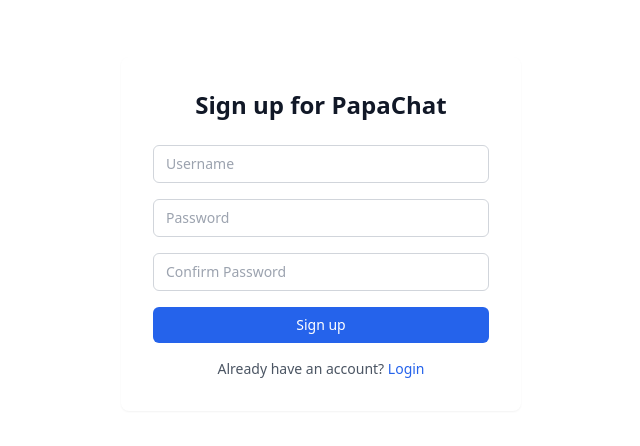
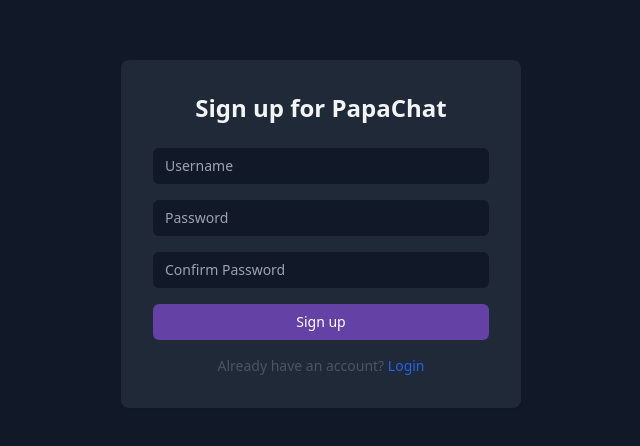
Before and after one commit to csci201-project/papa-chat, a Next.js app: page /signup in a window 1280 px wide. Shown: the part 166-612 px from the top of the page, without its empty margins (319-959 px from the left). Built offline with nearby package versions, Linux system fonts and the light colour scheme.

Commit message:
ui updates

```diff
--- a/src/app/emotes/page.tsx
+++ b/src/app/emotes/page.tsx
@@ -101,13 +101,13 @@
   };
 
   return (
-    <div className="min-h-screen bg-white">
+    <div className="min-h-screen bg-gray-900">
       <div className="max-w-4xl mx-auto p-8">
-        <h1 className="text-2xl font-bold text-center mb-8 text-gray-900">
+        <h1 className="text-2xl font-bold text-center mb-8 text-gray-100">
           Emote Manager
         </h1>
 
-        <div className="bg-white rounded-lg shadow-sm p-6 mb-8">
+        <div className="bg-gray-800 rounded-lg shadow-sm p-6 mb-8">
           <form onSubmit={handleEmoteUpload} className="space-y-4">
             <div>
               <label htmlFor="name" className="block text-sm font-medium text-gray-700 mb-1">
--- a/src/app/layout.tsx
+++ b/src/app/layout.tsx
@@ -4,6 +4,9 @@
 export const metadata: Metadata = {
   title: "PapaChat",
   description: "PapaChat is a chat application for CSCI 201",
+  icons: {
+    icon: "./papa.jpg"
+  }
 };
 
 export default function RootLayout({
@@ -13,9 +16,7 @@
 }>) {
   return (
     <html lang="en">
-      <body >
-        {children}
-      </body>
+      <body>{children}</body>
     </html>
   );
 }
--- a/src/app/login/page.tsx
+++ b/src/app/login/page.tsx
@@ -44,16 +44,16 @@
   }
 
   return (
-    <div className="min-h-screen flex items-center justify-center bg-white">
-      <div className="max-w-[400px] w-full p-8 bg-white rounded-lg shadow-sm">
-        <h1 className="text-2xl font-bold text-center mb-6 text-black">
+    <div className="min-h-screen flex items-center justify-center bg-gray-900">
+      <div className="max-w-[400px] w-full p-8 bg-gray-800 rounded-lg shadow-sm">
+        <h1 className="text-2xl font-bold text-center mb-6 text-gray-100">
           Login to PapaChat
         </h1>
         <form onSubmit={handleSubmit}>
           <input
             type="text"
             required
-            className="w-full px-3 py-2 mb-4 text-sm border border-gray-300 rounded-md bg-white text-black"
+            className="w-full px-3 py-2 mb-4 text-sm rounded-md bg-gray-900 text-white border-none focus:outline-none focus:ring-0"
             placeholder="Username"
             value={username}
             onChange={(e) => setUsername(e.target.value)}
@@ -61,14 +61,14 @@
           <input
             type="password"
             required
-            className="w-full px-3 py-2 mb-4 text-sm border border-gray-300 rounded-md bg-white text-black"
+            className="w-full px-3 py-2 mb-4 text-sm rounded-md bg-gray-900 text-white border-none focus:outline-none focus:ring-0"
             placeholder="Password"
             value={password}
             onChange={(e) => setPassword(e.target.value)}
           />
           <button
             type="submit"
-            className="w-full px-4 py-2 mb-4 text-sm text-white bg-blue-600 border-none rounded-md cursor-pointer"
+            className="w-full px-4 py-2 mb-4 text-sm text-white bg-[#6441a5] hover:bg-purple-700 transition-colors border-none rounded-md cursor-pointer"
           >
             Login
           </button>
--- a/src/app/signup/page.tsx
+++ b/src/app/signup/page.tsx
@@ -46,16 +46,16 @@
 }
 
   return (
-    <div className="min-h-screen flex items-center justify-center bg-white">
-      <div className="max-w-[400px] w-full p-8 bg-white rounded-lg shadow-sm">
-        <h1 className="text-2xl font-bold text-center mb-6 text-gray-900">
+    <div className="min-h-screen flex items-center justify-center bg-gray-900">
+      <div className="max-w-[400px] w-full p-8 bg-gray-800 rounded-lg shadow-sm">
+        <h1 className="text-2xl font-bold text-center mb-6 text-gray-100">
           Sign up for PapaChat
         </h1>
         <form onSubmit={handleSubmit}>
           <input
             type="text"
             required
-            className="w-full px-3 py-2 mb-4 text-sm border border-gray-300 rounded-md bg-white"
+            className="w-full px-3 py-2 mb-4 text-sm rounded-md bg-gray-900 text-white border-none focus:outline-none focus:ring-0"
             placeholder="Username"
             value={username}
             onChange={(e) => setUsername(e.target.value)}
@@ -63,7 +63,7 @@
           <input
             type="password"
             required
-            className="w-full px-3 py-2 mb-4 text-sm border border-gray-300 rounded-md bg-white"
+            className="w-full px-3 py-2 mb-4 text-sm rounded-md bg-gray-900 text-white border-none focus:outline-none focus:ring-0"
             placeholder="Password"
             value={password}
             onChange={(e) => setPassword(e.target.value)}
@@ -71,14 +71,14 @@
           <input
             type="password"
             required
-            className="w-full px-3 py-2 mb-4 text-sm border border-gray-300 rounded-md bg-white"
+            className="w-full px-3 py-2 mb-4 text-sm rounded-md bg-gray-900 text-white border-none focus:outline-none focus:ring-0"
             placeholder="Confirm Password"
             value={confirmPassword}
             onChange={(e) => setConfirmPassword(e.target.value)}
           />
           <button
             type="submit"
-            className="w-full px-4 py-2 mb-4 text-sm text-white bg-blue-600 border-none rounded-md cursor-pointer"
+            className="w-full px-4 py-2 mb-4 text-sm text-white bg-[#6441a5] hover:bg-purple-700 transition-colors border-none rounded-md cursor-pointer"
           >
             Sign up
           </button>
```
Also changed, not shown: public/papa.jpg (added).
